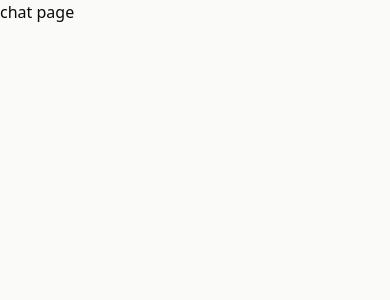
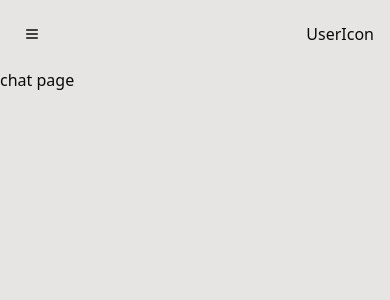
Before and after one commit to arccosh2/chat-app, a Next.js app: page /chat in a window 390 px wide. Shown: the top 300 px of the page. Built offline with nearby package versions, Linux system fonts and the light colour scheme.

Commit message:
add: メインエリアにナビゲーションを追加

```diff
--- a/package.json
+++ b/package.json
@@ -10,6 +10,7 @@
   },
   "dependencies": {
     "@radix-ui/react-avatar": "^1.1.3",
+    "@radix-ui/react-dialog": "^1.1.6",
     "@radix-ui/react-dropdown-menu": "^2.1.6",
     "@radix-ui/react-slot": "^1.1.2",
     "class-variance-authority": "^0.7.1",
--- a/src/app/(dashboard)/layout.tsx
+++ b/src/app/(dashboard)/layout.tsx
@@ -1,3 +1,4 @@
+import Navigation from '@/components/Navigation';
 import SideMenu from '@/components/SideMenu';
 
 export default function DashboardLayout({
@@ -10,7 +11,10 @@
       <div className="hidden lg:w-1/5 lg:block">
         <SideMenu />
       </div>
-      <main className="bg-stone-50 w-full lg:w-4/5">{children}</main>
+      <main className="bg-stone-200 w-full lg:w-4/5">
+        <Navigation />
+        {children}
+      </main>
     </div>
   );
 }
--- /dev/null
+++ b/src/components/MobileSideMenu.tsx
@@ -0,0 +1,40 @@
+import React from 'react';
+import { Button } from './ui/button';
+import { Menu } from 'lucide-react';
+import {
+  Sheet,
+  SheetContent,
+  SheetDescription,
+  SheetHeader,
+  SheetTitle,
+  SheetTrigger,
+} from './ui/sheet';
+import SideMenu from './SideMenu';
+
+const MobileSideMenu = () => {
+  return (
+    <Sheet>
+      <SheetTrigger asChild>
+        <Button
+          variant="ghost"
+          size="icon"
+          className="lg:hidden hover: bg-transparent"
+        >
+          <Menu />
+        </Button>
+      </SheetTrigger>
+      <SheetContent side="left" className="p-0 w-72">
+        <SheetHeader>
+          <SheetTitle className="hidden">Are you absolutely sure?</SheetTitle>
+          <SheetDescription className="hidden">
+            This action cannot be undone. This will permanently delete your
+            account and remove your data from our servers.
+          </SheetDescription>
+        </SheetHeader>
+        <SideMenu />
+      </SheetContent>
+    </Sheet>
+  );
+};
+
+export default MobileSideMenu;
--- /dev/null
+++ b/src/components/Navigation.tsx
@@ -0,0 +1,14 @@
+import React from 'react';
+import MobileSideMenu from './MobileSideMenu';
+
+const Navigation = () => {
+  return (
+    <div className="flex items-center p-4">
+      <MobileSideMenu />
+
+      <div className="w-full flex justify-end">UserIcon</div>
+    </div>
+  );
+};
+
+export default Navigation;
--- /dev/null
+++ b/src/components/ui/button.tsx
@@ -0,0 +1,57 @@
+import * as React from "react"
+import { Slot } from "@radix-ui/react-slot"
+import { cva, type VariantProps } from "class-variance-authority"
+
+import { cn } from "@/lib/utils"
+
+const buttonVariants = cva(
+  "inline-flex items-center justify-center gap-2 whitespace-nowrap rounded-md text-sm font-medium transition-colors focus-visible:outline-none focus-visible:ring-1 focus-visible:ring-ring disabled:pointer-events-none disabled:opacity-50 [&_svg]:pointer-events-none [&_svg]:size-4 [&_svg]:shrink-0",
+  {
+    variants: {
+      variant: {
+        default:
+          "bg-primary text-primary-foreground shadow hover:bg-primary/90",
+        destructive:
+          "bg-destructive text-destructive-foreground shadow-sm hover:bg-destructive/90",
+        outline:
+          "border border-input bg-background shadow-sm hover:bg-accent hover:text-accent-foreground",
+        secondary:
+          "bg-secondary text-secondary-foreground shadow-sm hover:bg-secondary/80",
+        ghost: "hover:bg-accent hover:text-accent-foreground",
+        link: "text-primary underline-offset-4 hover:underline",
+      },
+      size: {
+        default: "h-9 px-4 py-2",
+        sm: "h-8 rounded-md px-3 text-xs",
+        lg: "h-10 rounded-md px-8",
+        icon: "h-9 w-9",
+      },
+    },
+    defaultVariants: {
+      variant: "default",
+      size: "default",
+    },
+  }
+)
+
+export interface ButtonProps
+  extends React.ButtonHTMLAttributes<HTMLButtonElement>,
+    VariantProps<typeof buttonVariants> {
+  asChild?: boolean
+}
+
+const Button = React.forwardRef<HTMLButtonElement, ButtonProps>(
+  ({ className, variant, size, asChild = false, ...props }, ref) => {
+    const Comp = asChild ? Slot : "button"
+    return (
+      <Comp
+        className={cn(buttonVariants({ variant, size, className }))}
+        ref={ref}
+        {...props}
+      />
+    )
+  }
+)
+Button.displayName = "Button"
+
+export { Button, buttonVariants }
--- /dev/null
+++ b/src/components/ui/sheet.tsx
@@ -0,0 +1,140 @@
+'use client';
+
+import * as React from 'react';
+import * as SheetPrimitive from '@radix-ui/react-dialog';
+import { cva, type VariantProps } from 'class-variance-authority';
+import { X } from 'lucide-react';
+
+import { cn } from '@/lib/utils';
+
+const Sheet = SheetPrimitive.Root;
+
+const SheetTrigger = SheetPrimitive.Trigger;
+
+const SheetClose = SheetPrimitive.Close;
+
+const SheetPortal = SheetPrimitive.Portal;
+
+const SheetOverlay = React.forwardRef<
+  React.ElementRef<typeof SheetPrimitive.Overlay>,
+  React.ComponentPropsWithoutRef<typeof SheetPrimitive.Overlay>
+>(({ className, ...props }, ref) => (
+  <SheetPrimitive.Overlay
+    className={cn(
+      'fixed inset-0 z-50 bg-black/80  data-[state=open]:animate-in data-[state=closed]:animate-out data-[state=closed]:fade-out-0 data-[state=open]:fade-in-0',
+      className
+    )}
+    {...props}
+    ref={ref}
+  />
+));
+SheetOverlay.displayName = SheetPrimitive.Overlay.displayName;
+
+const sheetVariants = cva(
+  'fixed z-50 gap-4 bg-background p-6 shadow-lg transition ease-in-out data-[state=closed]:duration-300 data-[state=open]:duration-500 data-[state=open]:animate-in data-[state=closed]:animate-out',
+  {
+    variants: {
+      side: {
+        top: 'inset-x-0 top-0 border-b data-[state=closed]:slide-out-to-top data-[state=open]:slide-in-from-top',
+        bottom:
+          'inset-x-0 bottom-0 border-t data-[state=closed]:slide-out-to-bottom data-[state=open]:slide-in-from-bottom',
+        left: 'inset-y-0 left-0 h-full w-3/4 data-[state=closed]:slide-out-to-left data-[state=open]:slide-in-from-left sm:max-w-sm',
+        right:
+          'inset-y-0 right-0 h-full w-3/4 border-l data-[state=closed]:slide-out-to-right data-[state=open]:slide-in-from-right sm:max-w-sm',
+      },
+    },
+    defaultVariants: {
+      side: 'right',
+    },
+  }
+);
+
+interface SheetContentProps
+  extends React.ComponentPropsWithoutRef<typeof SheetPrimitive.Content>,
+    VariantProps<typeof sheetVariants> {}
+
+const SheetContent = React.forwardRef<
+  React.ElementRef<typeof SheetPrimitive.Content>,
+  SheetContentProps
+>(({ side = 'right', className, children, ...props }, ref) => (
+  <SheetPortal>
+    <SheetOverlay />
+    <SheetPrimitive.Content
+      ref={ref}
+      className={cn(sheetVariants({ side }), className)}
+      {...props}
+    >
+      <SheetPrimitive.Close className="absolute right-4 top-4 rounded-sm opacity-70 ring-offset-background transition-opacity hover:opacity-100 focus:outline-none focus:ring-2 focus:ring-ring disabled:pointer-events-none data-[state=open]:bg-stone-100 bg-stone-100 h-5 w-5 flex justify-center items-center">
+        <X className="h-3 w-3" />
+        <span className="sr-only">Close</span>
+      </SheetPrimitive.Close>
+      {children}
+    </SheetPrimitive.Content>
+  </SheetPortal>
+));
+SheetContent.displayName = SheetPrimitive.Content.displayName;
+
+const SheetHeader = ({
+  className,
+  ...props
+}: React.HTMLAttributes<HTMLDivElement>) => (
+  <div
+    className={cn(
+      'flex flex-col space-y-2 text-center sm:text-left',
+      className
+    )}
+    {...props}
+  />
+);
+SheetHeader.displayName = 'SheetHeader';
+
+const SheetFooter = ({
+  className,
+  ...props
+}: React.HTMLAttributes<HTMLDivElement>) => (
+  <div
+    className={cn(
+      'flex flex-col-reverse sm:flex-row sm:justify-end sm:space-x-2',
+      className
+    )}
+    {...props}
+  />
+);
+SheetFooter.displayName = 'SheetFooter';
+
+const SheetTitle = React.forwardRef<
+  React.ElementRef<typeof SheetPrimitive.Title>,
+  React.ComponentPropsWithoutRef<typeof SheetPrimitive.Title>
+>(({ className, ...props }, ref) => (
+  <SheetPrimitive.Title
+    ref={ref}
+    className={cn('text-lg font-semibold text-foreground', className)}
+    {...props}
+  />
+));
+SheetTitle.displayName = SheetPrimitive.Title.displayName;
+
+const SheetDescription = React.forwardRef<
+  React.ElementRef<typeof SheetPrimitive.Description>,
+  React.ComponentPropsWithoutRef<typeof SheetPrimitive.Description>
+>(({ className, ...props }, ref) => (
+  <SheetPrimitive.Description
+    ref={ref}
+    className={cn('text-sm text-muted-foreground', className)}
+    {...props}
+  />
+));
+SheetDescription.displayName = SheetPrimitive.Description.displayName;
+
+export {
+  Sheet,
+  SheetPortal,
+  SheetOverlay,
+  SheetTrigger,
+  SheetClose,
+  SheetContent,
+  SheetHeader,
+  SheetFooter,
+  SheetTitle,
+  SheetDescription,
+};
```
Also changed, not shown: 1 other file (tests, documents, lock files or other folders).
